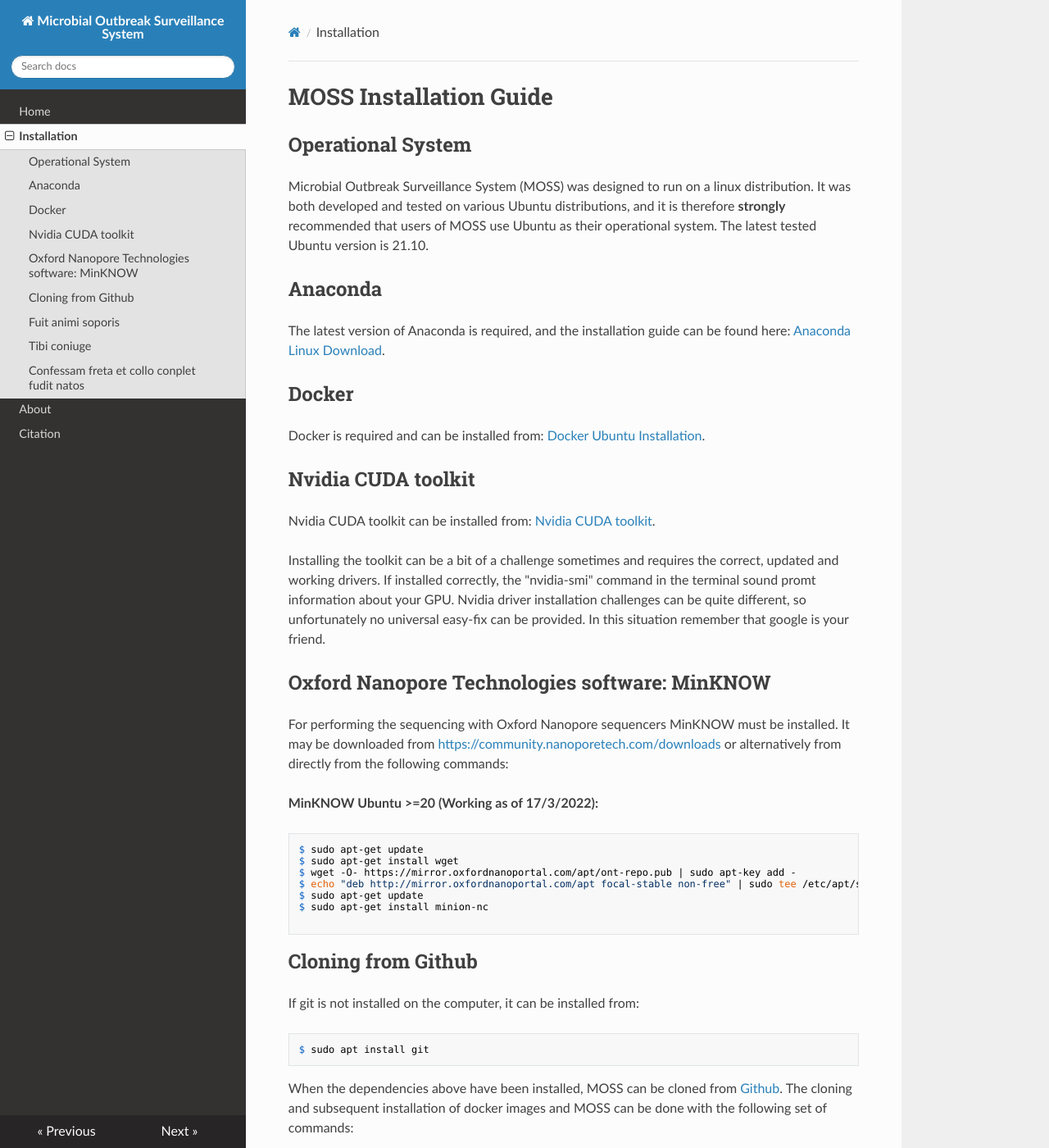
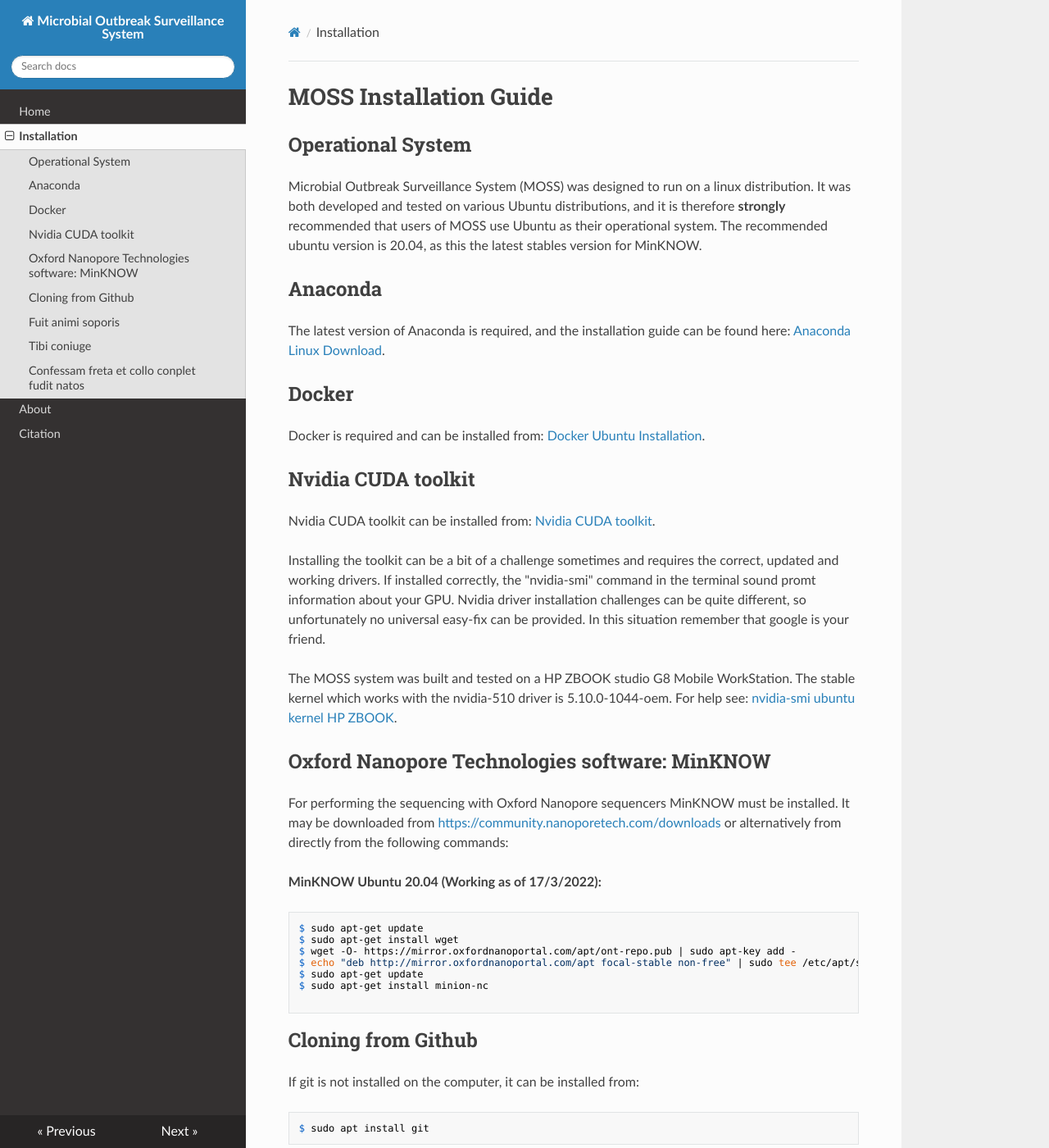
Before and after one commit to MBHallgren/moss_mkdocs, an MkDocs documentation site: the page built from docs/installation.md, in a window 1280 px wide and 1400 px high. Shown: the whole window at 82% size. Built offline with MkDocs 1.6.1, drawn with Linux system fonts in a browser that asks for light colours; nearby versions of some CDN libraries.

Commit message:
nvidia-smi 20.04

````diff
--- a/docs/installation.md
+++ b/docs/installation.md
@@ -4,8 +4,8 @@
 
 Microbial Outbreak Surveillance System (MOSS) was designed to run on a linux distribution.
 It was both developed and tested on various Ubuntu distributions, and it is therefore **strongly**
-recommended that users of MOSS use Ubuntu as their operational system. The latest tested Ubuntu version
-is 21.10.
+recommended that users of MOSS use Ubuntu as their operational system. The recommended ubuntu version is 20.04, as this
+the latest stables version for MinKNOW.
 
 ## Anaconda
 
@@ -24,12 +24,16 @@
 Nvidia driver installation challenges can be quite different, so unfortunately no universal easy-fix can be provided.
 In this situation remember that google is your friend.
 
+The MOSS system was built and tested on a HP ZBOOK studio G8 Mobile WorkStation.
+The stable kernel which works with the nvidia-510 driver is 5.10.0-1044-oem.
+For help see: [nvidia-smi ubuntu kernel HP ZBOOK](https://forums.developer.nvidia.com/t/ubuntu-20-04-4-hp-zbook-studio-g8-mobile-workstation-driver-fails/208836/3).
+
 ## Oxford Nanopore Technologies software: MinKNOW
 
 For performing the sequencing with Oxford Nanopore sequencers MinKNOW must be installed.
 It may be downloaded from [https://community.nanoporetech.com/downloads](https://community.nanoporetech.com/downloads) or alternatively from directly from the following commands:
 
-**MinKNOW Ubuntu >=20 (Working as of 17/3/2022):**
+**MinKNOW Ubuntu 20.04 (Working as of 17/3/2022):**
 
 ```console
 $ sudo apt-get update
@@ -56,10 +60,6 @@
 $ cd MOSS
 $ python3 moss_install.py
 ```
-
-
-
-
 
 Lorem markdownum [pollice
 Hypseus](http://www.corpore-data.com/cnosiaco-sidera.aspx) per certe patria
````
Also changed, not shown: tmptest.py (added, +11 -0 lines).
